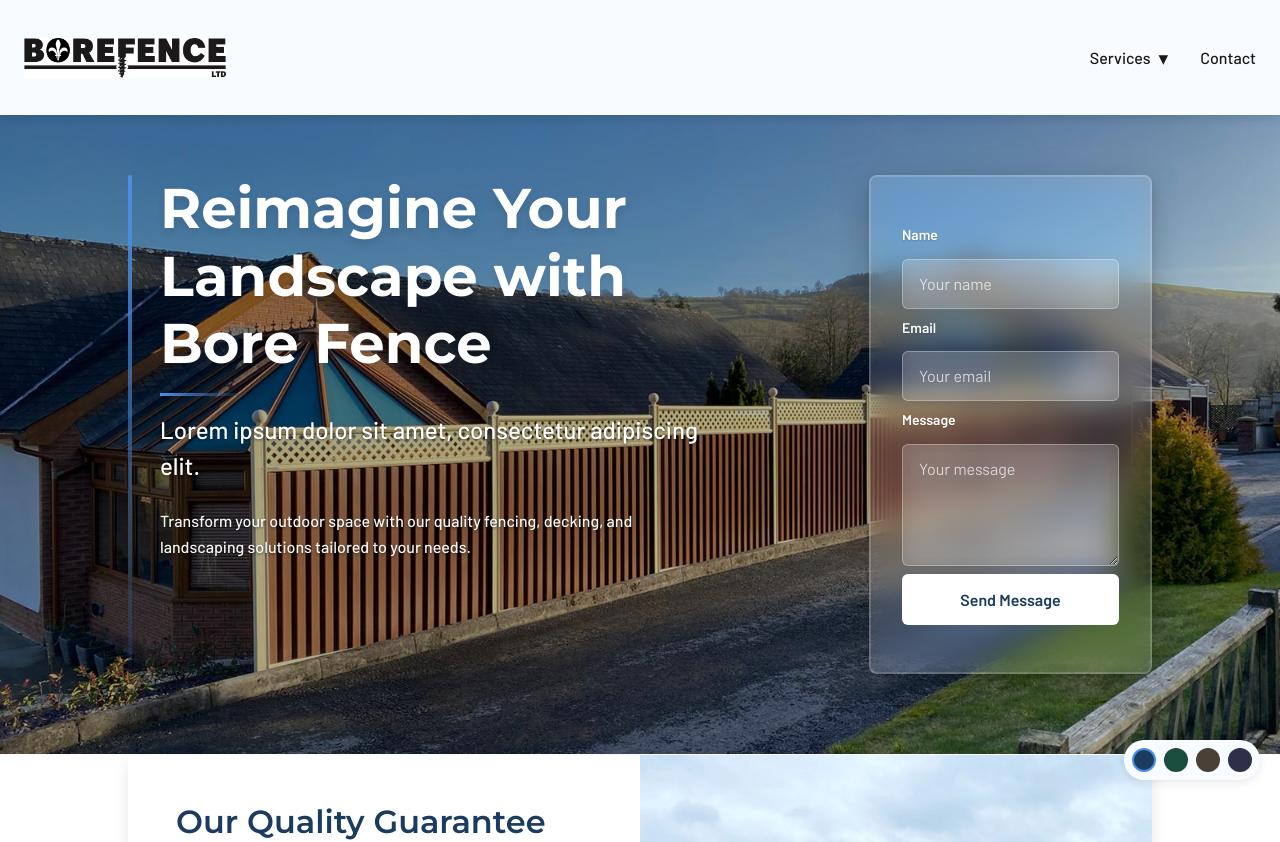
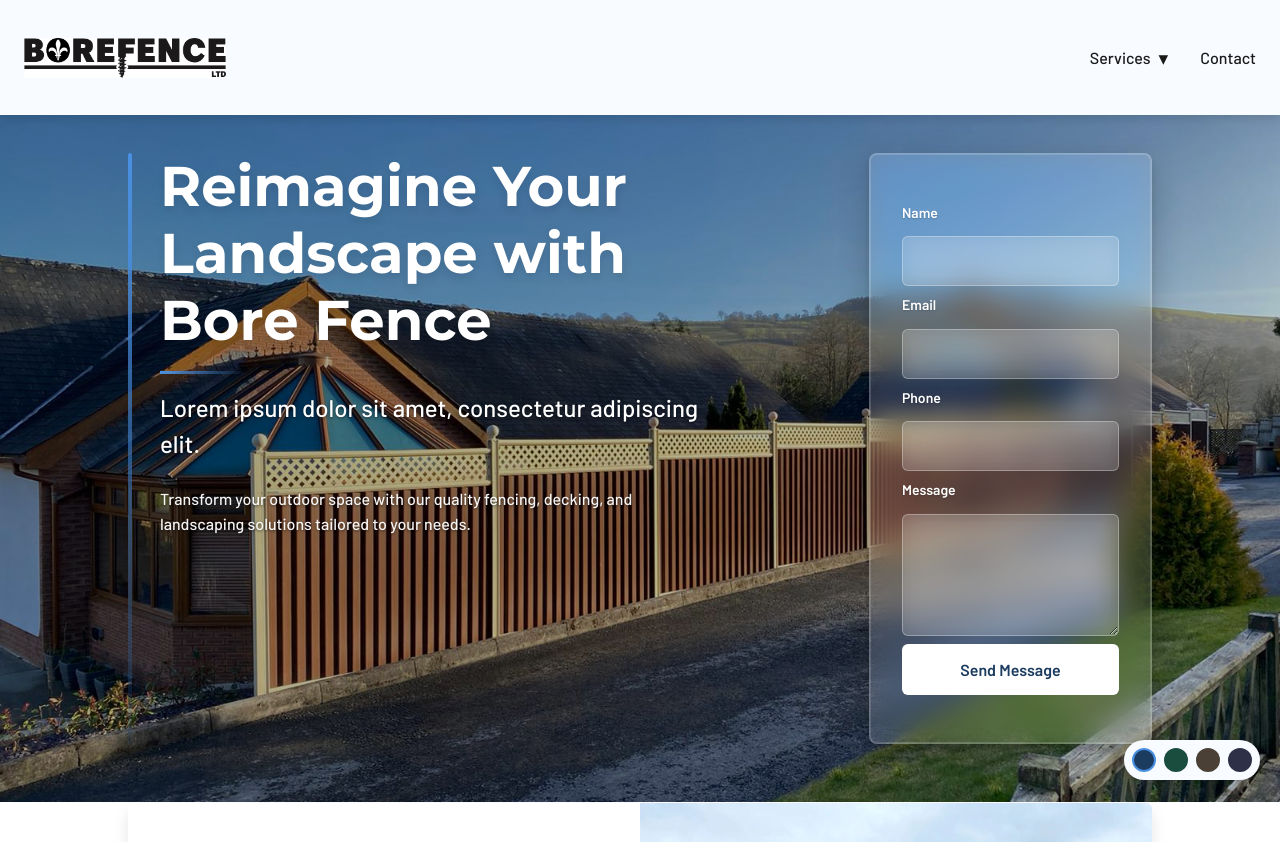
Before and after one commit to jamesbrittan/borefence, a React (Vite) app: page / in a window 1280 px wide. Shown: the top 842 px of the page. Built offline with nearby package versions, Linux system fonts and the light colour scheme.

Commit message:
fix hero form issues

```diff
--- a/src/components/ContactForm/ContactForm.jsx
+++ b/src/components/ContactForm/ContactForm.jsx
@@ -36,10 +36,6 @@ const Input = styled.input`
   line-height: 1.5;
   width: 100%;
   transition: all 0.2s;
-
-  &::placeholder {
-    color: ${props => props.dark ? 'rgba(255, 255, 255, 0.7)' : 'rgba(0, 0, 0, 0.4)'};
-  }
 
   &:hover {
     border-color: ${props => props.dark ? 'rgba(255, 255, 255, 0.5)' : props.theme.colors.primary};
@@ -94,17 +90,22 @@ const ContactForm = ({ dark = true }) => {
     <StyledForm>
       <FormGroup>
         <Label dark={dark} htmlFor="name">Name</Label>
-        <Input dark={dark} type="text" id="name" placeholder="Your name" />
+        <Input dark={dark} type="text" id="name" />
       </FormGroup>
 
       <FormGroup>
         <Label dark={dark} htmlFor="email">Email</Label>
-        <Input dark={dark} type="email" id="email" placeholder="Your email" />
+        <Input dark={dark} type="email" id="email" />
+      </FormGroup>
+
+      <FormGroup>
+        <Label dark={dark} htmlFor="phone">Phone</Label>
+        <Input dark={dark} type="tel" id="phone" />
       </FormGroup>
 
       <FormGroup>
         <Label dark={dark} htmlFor="message">Message</Label>
-        <TextArea dark={dark} id="message" placeholder="Your message" rows={4} />
+        <TextArea dark={dark} id="message" rows={4} />
       </FormGroup>
 
       <SubmitButton dark={dark} type="submit">
--- a/src/components/HeroSection/HeroSection.jsx
+++ b/src/components/HeroSection/HeroSection.jsx
@@ -185,6 +185,10 @@ const FormColumn = styled.div`
       inset 0 0 0 1px rgba(255, 255, 255, 0.15),
       0 6px 10px rgba(0, 0, 0, 0.15);
   }
+
+  @media (max-width: ${props => props.theme.breakpoints.tablet}) {
+    justify-self: center;
+  }
 `;
 
 const HeroSection = ({
```
